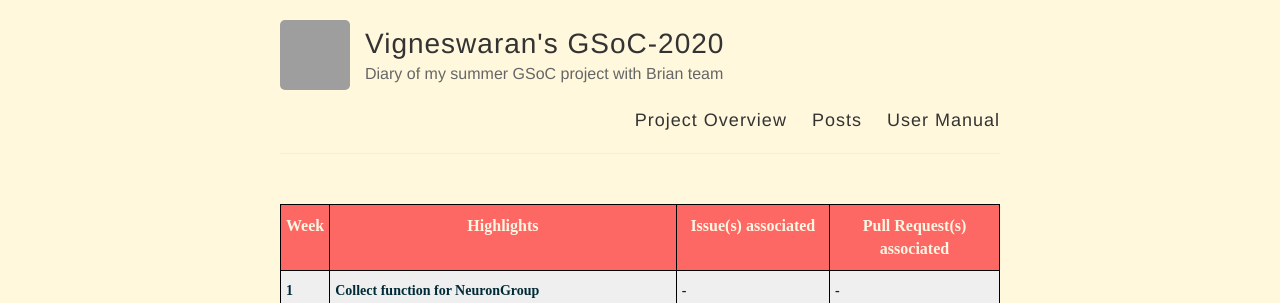
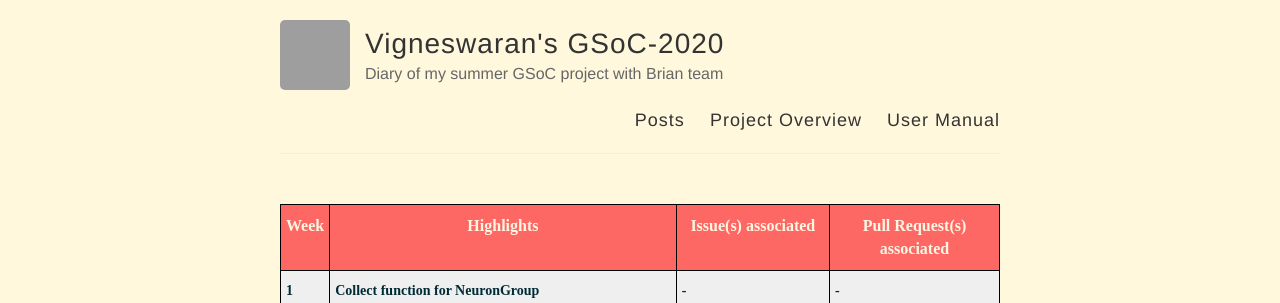
Before and after one commit to vigneswaran-chandrasekaran/Vigneswaran-chandrasekaran.github.io, a Jekyll site: the page built from index.html, in a window 1280 px wide. Shown: the top 303 px of the page. Built offline with Jekyll 4.4.1, drawn with Linux system fonts in a browser that asks for light colours; grey boxes are pictures that could not be loaded.

Commit message:
swap texts

```diff
--- a/_layouts/default.html
+++ b/_layouts/default.html
@@ -27,8 +27,8 @@
           </div>
 
           <nav>
-            <a href="{{ site.baseurl }}/about">Project Overview</a>
-            <a href="{{ site.baseurl }}/">Posts</a>
+            <a href="{{ site.baseurl }}/about">Posts</a>
+            <a href="{{ site.baseurl }}/">Project Overview</a>
             <a href="{{ site.baseurl }}/manual">User Manual</a>
           </nav>
         </header>
```
